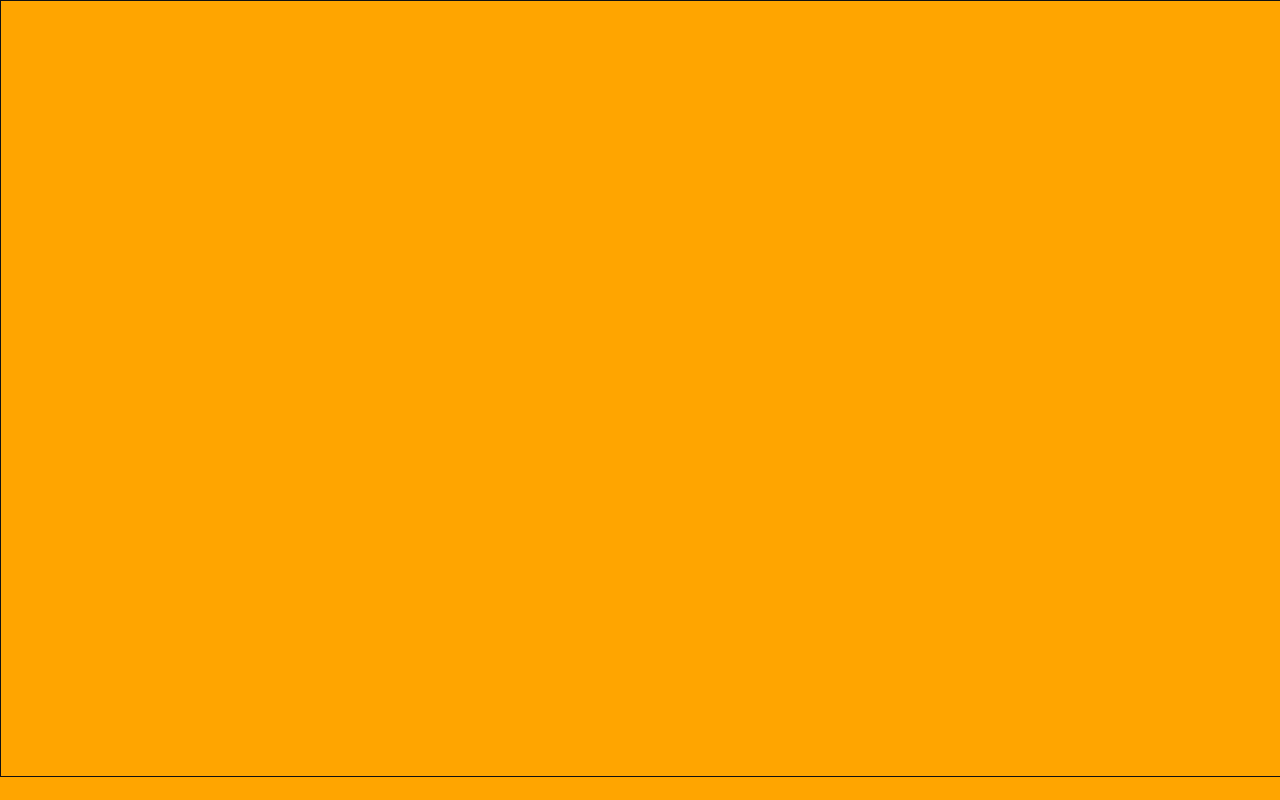
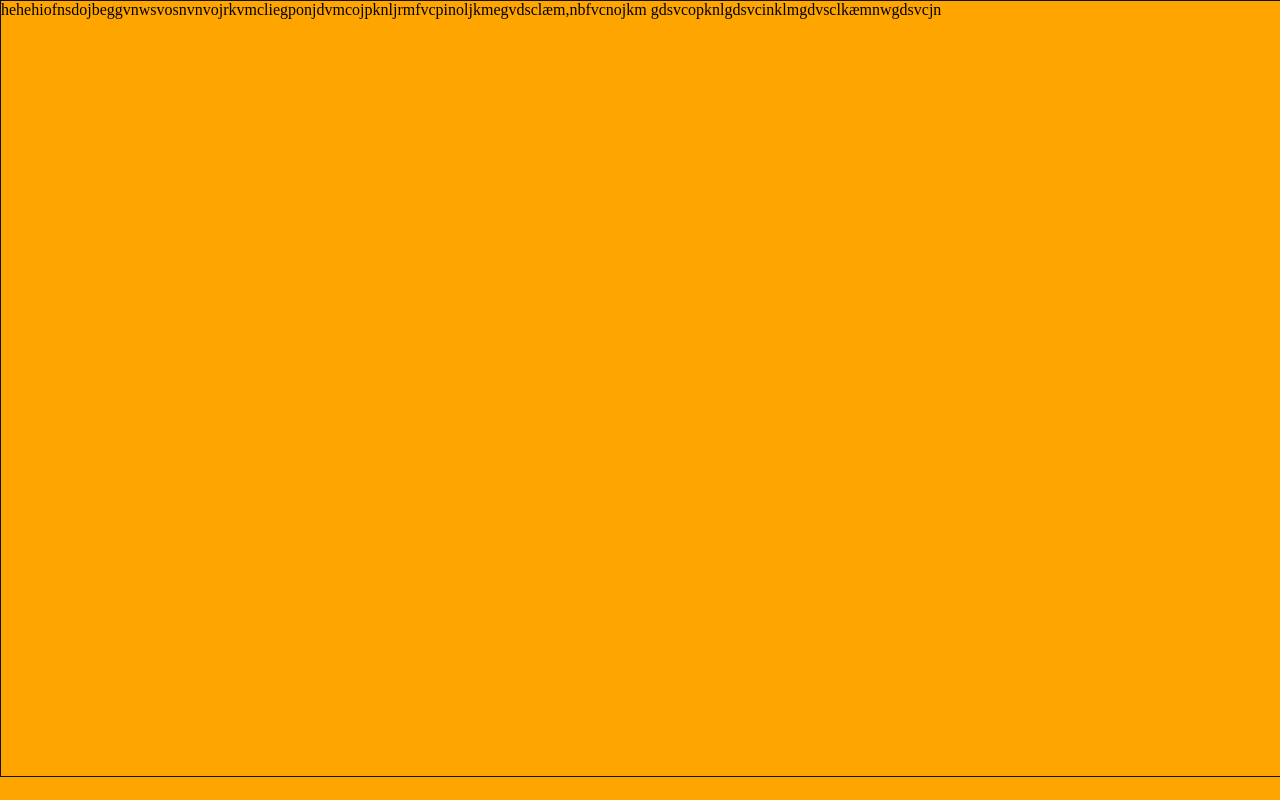
Before and after one commit to karolinemuller/S2Case1, a plain HTML site: page index.html in a window 1280 px wide. Shown: the top 800 px of the page. Drawn offline with nearby package versions, Linux system fonts and the light colour scheme.

Commit message:
har tilføjet tekst

```diff
--- a/index.html
+++ b/index.html
@@ -23,7 +23,7 @@
     <body>
     <div id="b">
         <div class="img_holder">
-
+            <p>hehehiofnsdojbeggvnwsvosnvnvojrkvmcliegponjdvmcojpknljrmfvcpinoljkmegvdsclæm,nbfvcnojkm gdsvcopknlgdsvcinklmgdvsclkæmnwgdsvcjn</p>
         </div>
     </div>
 </body>
```
